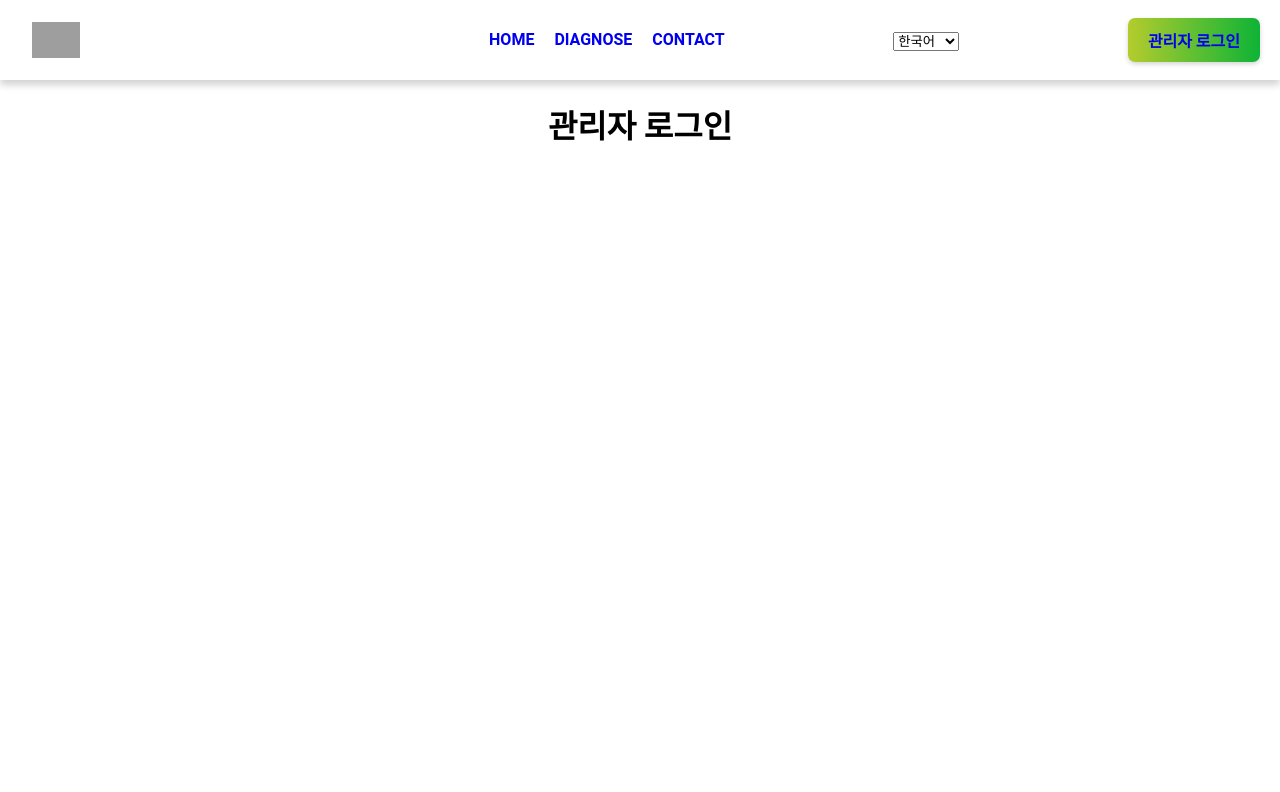
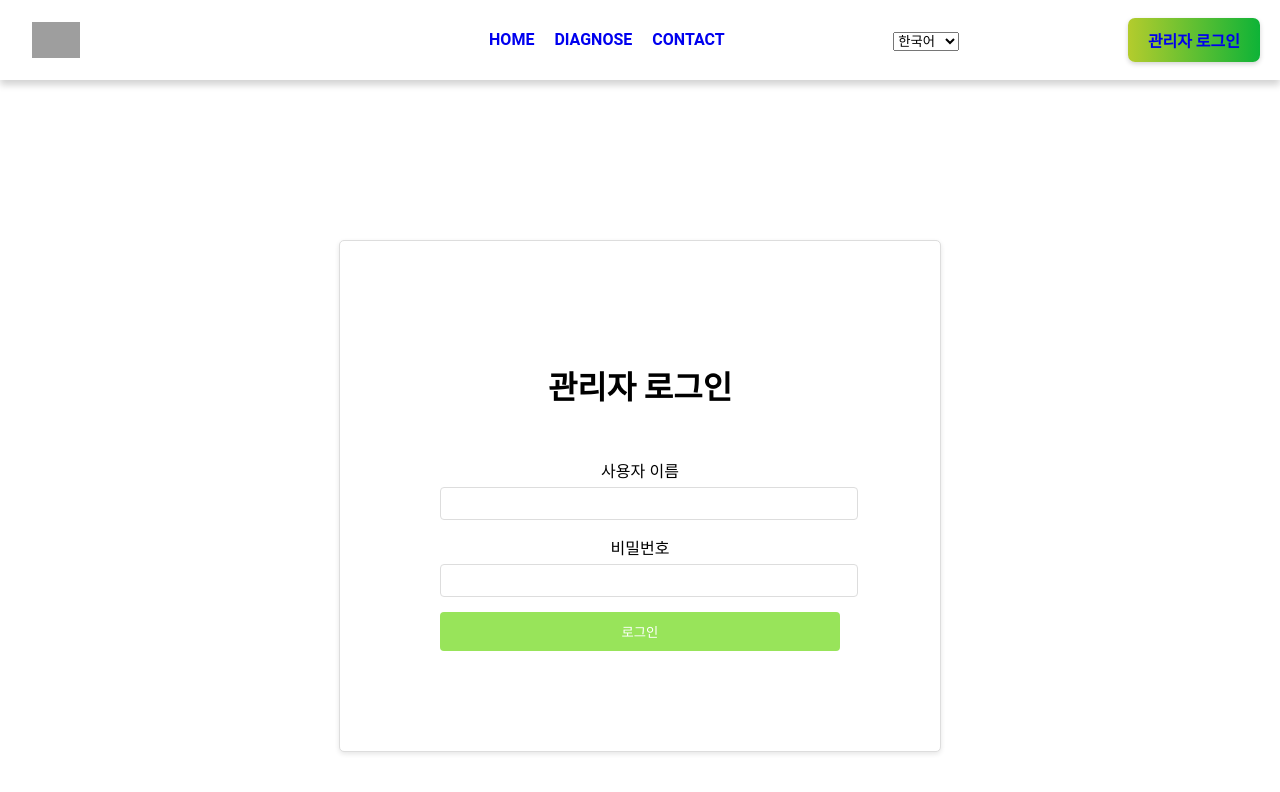
Before and after one commit to CBNU-Graduation-Projects/PlantAI-BackEnd, a React (Create React App) app in the folder plant_web_app/: page /login in a window 1280 px wide. Shown: the top 792 px of the page. Built offline with nearby package versions, Linux system fonts and the light colour scheme; grey boxes are pictures that could not be loaded.

Commit message:
로그인창 추가

```diff
--- a/plant_web_app/src/pages/Home.js
+++ b/plant_web_app/src/pages/Home.js
@@ -9,44 +9,6 @@ const Home = () => {
     <div>
       <h1>식물상태 진단 시스템</h1>
 
-      <form onSubmit={handleSubmit}>
-        {/* <div>
-        <Link to="/upload">[ 드래그에서 사진 입력 (multer 넣기) ]</Link>
-        </div>
-        <div>
-        <h2> 식물정보입력 칸 </h2>
-        <table>
-          <tbody>
-            <tr>
-              <th>식물종류선택</th>
-              <td>식물종류데이터</td>
-            </tr>
-
-            <tr>
-              <th>관수 주기 입력</th>
-              <td>데이터2</td>
-            </tr>
-
-            <tr>
-              <th>광선량 입력</th>
-              <td>데이터3</td>
-            </tr>
-
-            <tr>
-              <th>토양 환경 입력</th>
-              <td>데이터4</td>
-            </tr>
-          </tbody>
-        </table>
-        </div> */}
-
-
-      {/* 구분선 hr */}
-      <hr />
-      <div>
-        <button type='submit'>[ 식물 상태 진단 ]</button>
-      </div>
-      </form>
     </div>
   );
 };
--- a/plant_web_app/src/pages/Login.js
+++ b/plant_web_app/src/pages/Login.js
@@ -1,13 +1,41 @@
-import React from 'react';
-import { Link } from 'react-router-dom';
+import React, { useState, useEffect } from 'react';
+import './login.css'
+
 
 const Login = () => {
+  const [username, setUsername] = useState('');
+  const [password, setPassword] = useState('');
+
+  const handleSubmit = (event) => {
+    event.preventDefault();
+    console.log('로그인 시도:', { username, password });
+  };
+
   return (
-    <div>
+    <div className="login-container">
       <h1>관리자 로그인</h1>
-     </div>
-
-     //로그인창
+      <form className= "login-form" onSubmit={handleSubmit}>
+        <div className="form-group">
+          <label htmlFor="username">사용자 이름</label>
+          <input
+            type="text"
+            id="username"
+            value={username}
+            onChange={(e) => setUsername(e.target.value)}
+          />
+        </div>
+        <div className="form-group">
+          <label htmlFor="password">비밀번호</label>
+          <input
+            type="password"
+            id="password"
+            value={password}
+            onChange={(e) => setPassword(e.target.value)}
+          />
+        </div>
+        <button type="submit">로그인</button>
+      </form>
+    </div>
   );
 };
 
--- /dev/null
+++ b/plant_web_app/src/pages/login.css
@@ -0,0 +1,50 @@
+.login-container {
+    max-width: 400px;
+    margin: 0 auto;
+    padding: 100px;
+    margin-top: 160px;
+    border: 1px solid #ddd;
+    border-radius: 5px;
+    box-shadow: 0 2px 5px rgba(0, 0, 0, 0.1);
+    background-color: #fff;
+  }
+
+  h1 {
+    text-align: center;
+    margin-bottom: 20px;
+  }
+
+  .login-form
+  {
+    margin-top: 50px;
+  }
+
+  .form-group {
+    margin-bottom: 15px;
+  }
+
+  .form-group label {
+    display: block;
+    margin-bottom: 5px;
+  }
+
+  .form-group input {
+    width: 100%;
+    padding: 8px;
+    border: 1px solid #ddd;
+    border-radius: 4px;
+  }
+
+  button {
+    width: 100%;
+    padding: 10px;
+    background-color: #98e45a;
+    color: #fff;
+    border: none;
+    border-radius: 4px;
+    cursor: pointer;
+  }
+
+  button:hover {
+    background-color: #0d6e22;
+  }
```
